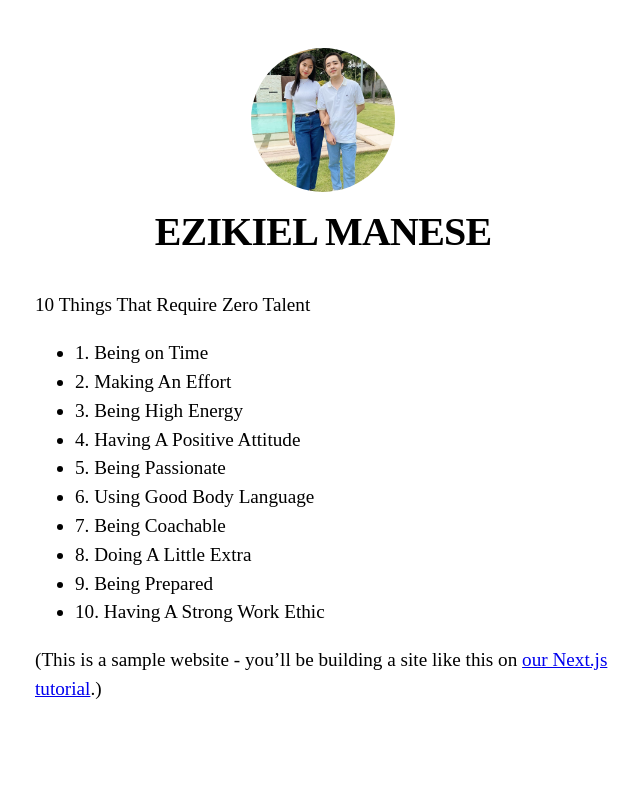
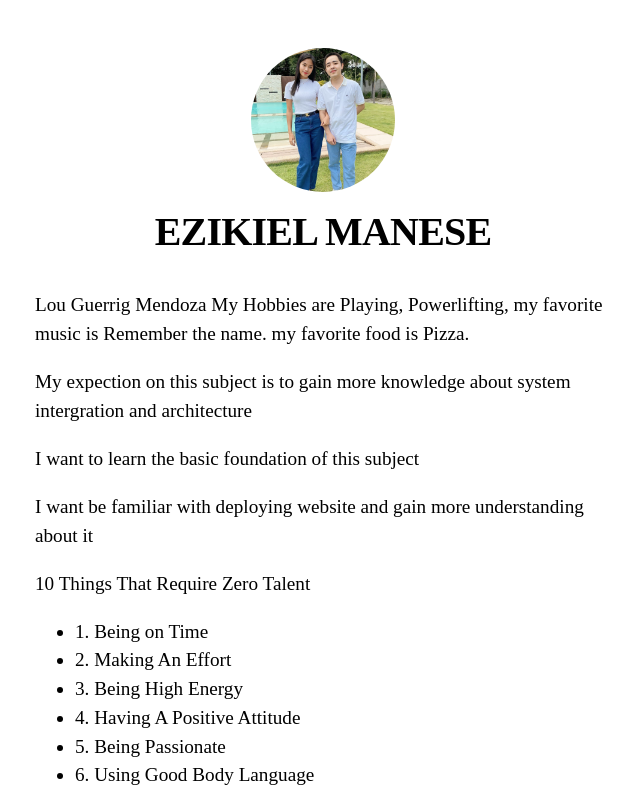
Before and after one commit to Ezikiel2023/cpeitel3, a Next.js app: page / in a window 1280 px wide. Shown: the top 795 px of the page, without its empty margins (317-957 px from the left). Built offline with nearby package versions, Linux system fonts and the light colour scheme.

Commit message:
Update index.js

```diff
--- a/pages/index.js
+++ b/pages/index.js
@@ -9,7 +9,12 @@ export default function Home() {
         <title>{siteTitle}</title>
       </Head>
       <section className={utilStyles.headingMd}>
-        <p>10 Things That Require Zero Talent</p>
+        <p> Lou Guerrig Mendoza My Hobbies are Playing, Powerlifting, my favorite music is Remember the name. my favorite food is
+Pizza.</p>
+<p>My expection on this subject is to gain more knowledge about system intergration and architecture </p>
+<p>I want to learn the basic foundation of this subject</p>
+<p>I want be familiar with deploying website and gain more understanding about it</p>
+     <p>10 Things That Require Zero Talent</p>
         <ul>
         <li>1. Being on Time</li>
         <li>2. Making An Effort</li>
```
